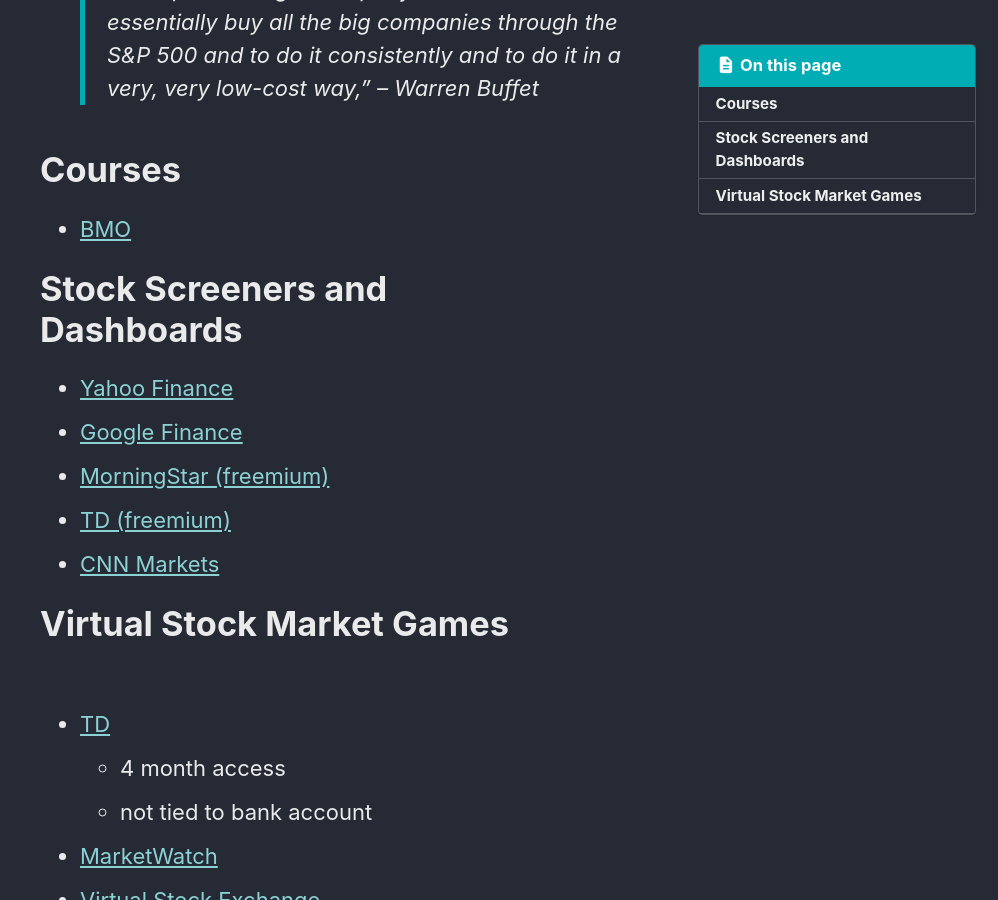
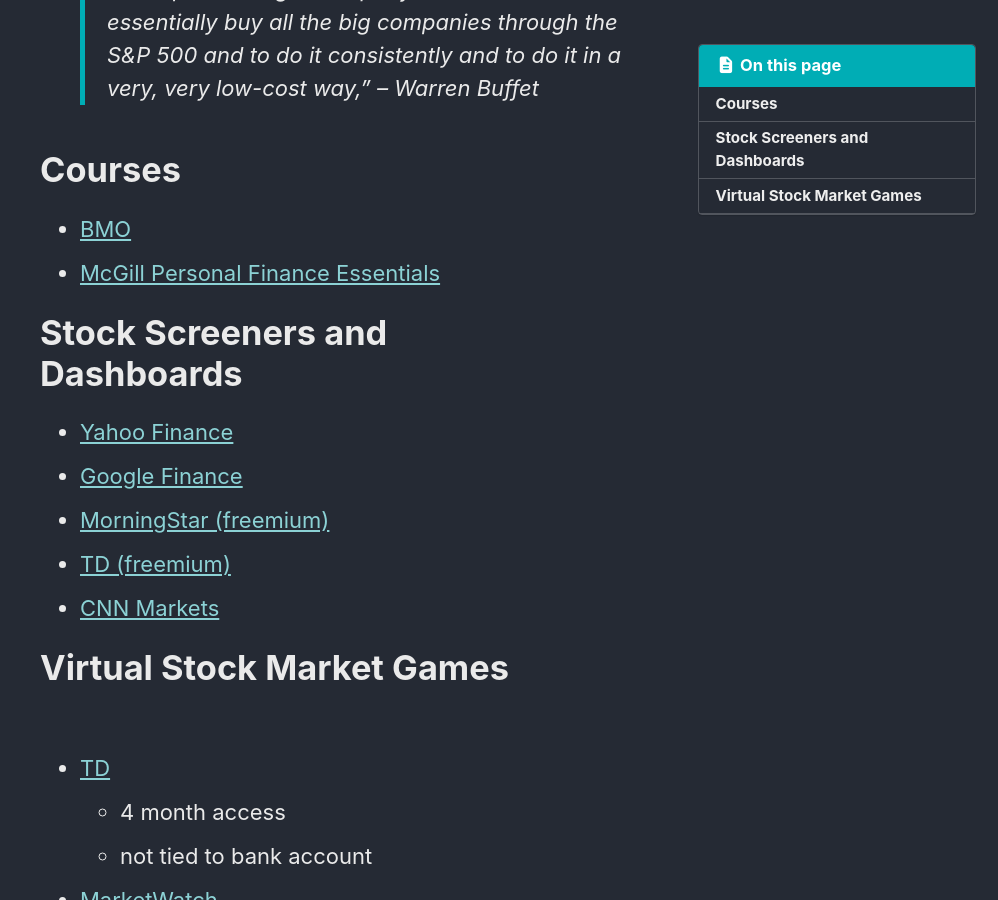
Before and after one commit to BeyondGrades/BeyondGrades.github.io, a Jekyll site: the page built from _resources/2024-08-07-investing.md, in a window 1280 px wide and 900 px high, scrolled down 424 px. Shown: the whole window, without its empty margins (282-1280 px from the left). Built offline with Jekyll 4.4.1, drawn with Linux system fonts in a browser that asks for light colours; cached includes are drawn as plain includes.

Commit message:
add McGill Finance course

```diff
--- a/_resources/2024-08-07-investing.md
+++ b/_resources/2024-08-07-investing.md
@@ -12,7 +12,7 @@
 
 # Courses
 - [BMO](https://www.bmo.com/main/personal/investments/learning-centre/online-investing-courses/)
-
+- [McGill Personal Finance Essentials](https://www.mcgillpersonalfinance.com/)
 
 # Stock Screeners and Dashboards
 - [Yahoo Finance](https://finance.yahoo.com/)
```
